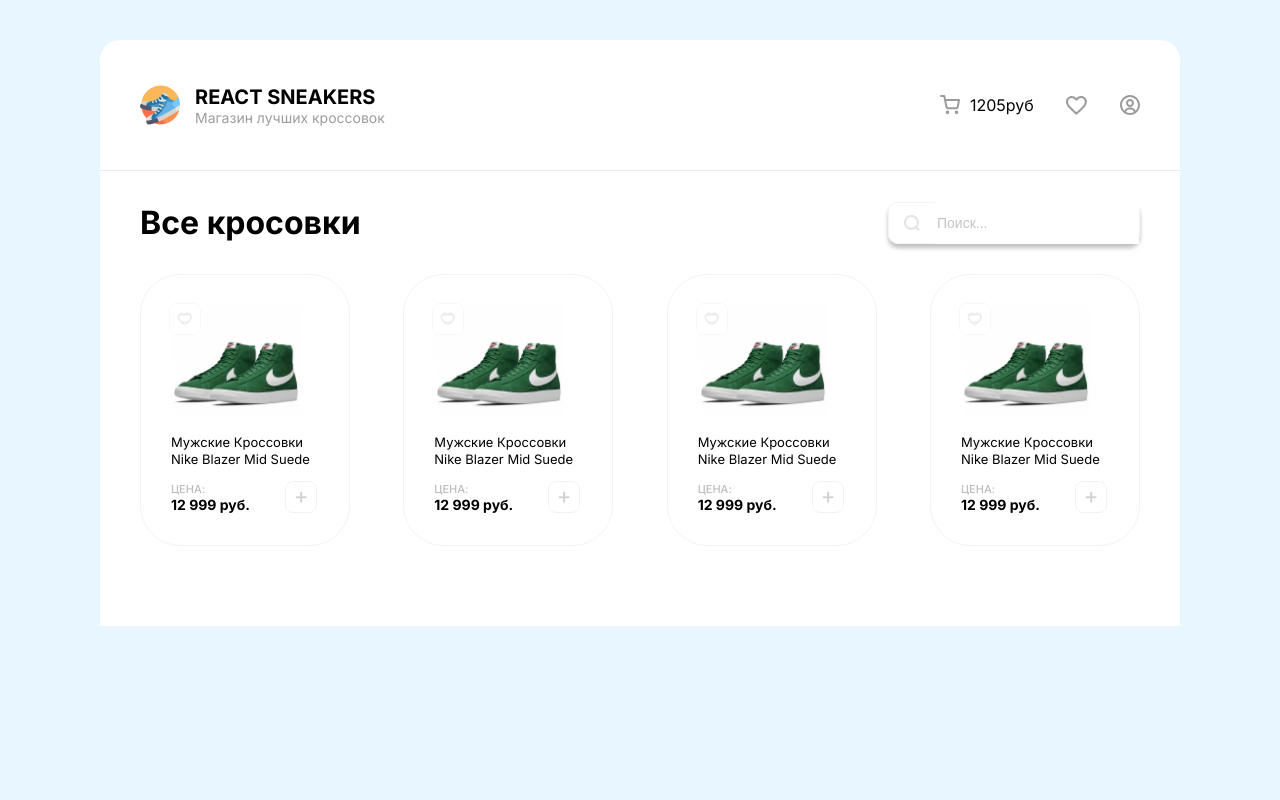
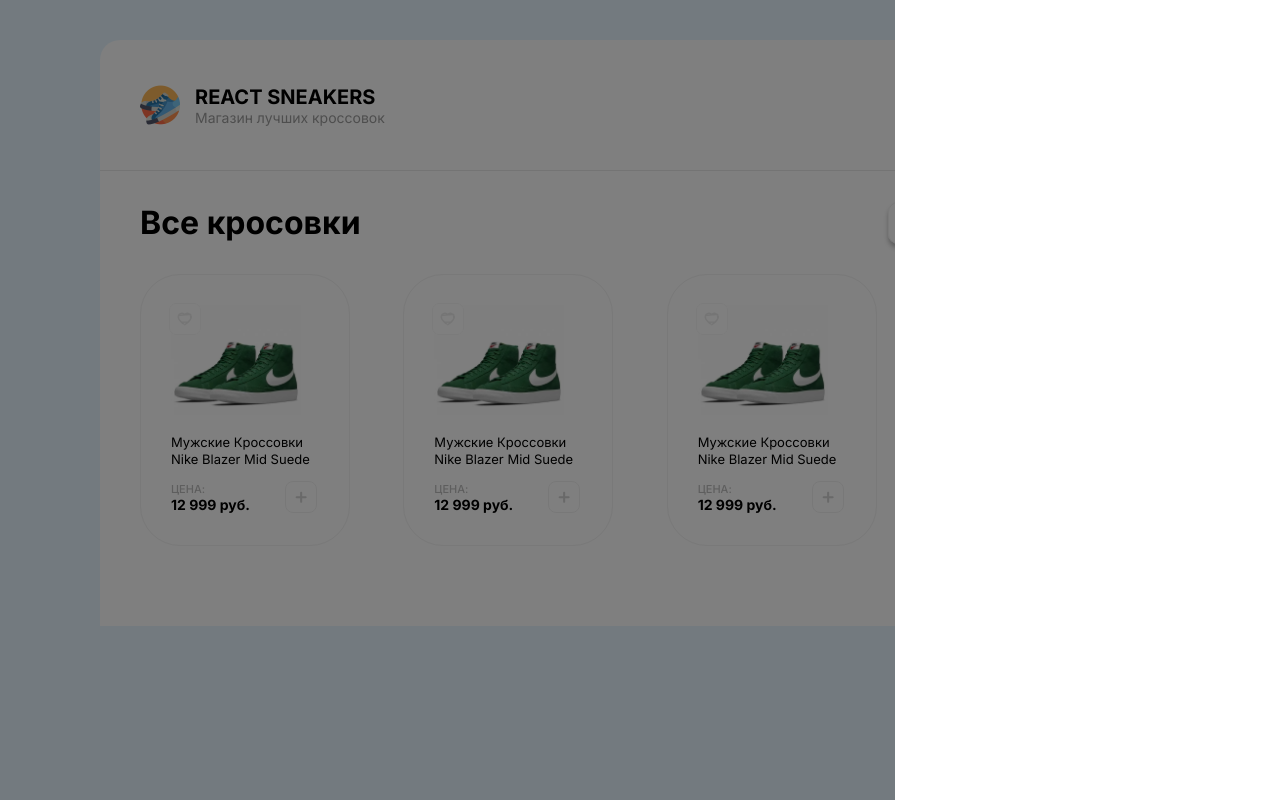
Before and after one commit to DmitriyKonnov/React-Sneakers, a React (Create React App) app: page / in a window 1280 px wide. Built offline with nearby package versions, Linux system fonts and the light colour scheme.

Commit message:
Добавил окно корзины

```diff
--- a/src/App.js
+++ b/src/App.js
@@ -1,10 +1,12 @@
 import Header from './components/Header'
 import ContentHeader from './components/ContentHeader'
 import Card from './components/Card'
+import Cart from './components/Cart'
 
 function App() {
   return (
     <div className="wrapper">
+      <Cart/>
       <Header />
       <div className="content">
         <div className="container">
--- /dev/null
+++ b/src/components/Cart.js
@@ -0,0 +1,10 @@
+function Cart () {
+    return (
+        <div className="cart">
+            <div className="cartBg"></div>
+            <div className="cartBlock"></div>
+        </div>
+    );
+}
+
+export default Cart
--- a/src/index.scss
+++ b/src/index.scss
@@ -250,3 +250,27 @@
     }
   }
 }
+
+.cart {
+  position: absolute;
+  display: flex;
+  top: 0;
+  left: 0;
+  width: 100%;
+  height: 100%;
+
+  z-index: 10000;
+
+  .cartBg {
+    flex: 1;
+    height: 100%;
+    background-color: black;
+    opacity: 0.5;
+  }
+
+  .cartBlock {
+    width: 385px;
+    background-color: white;
+    z-index: 100001;
+  }
+}
```
